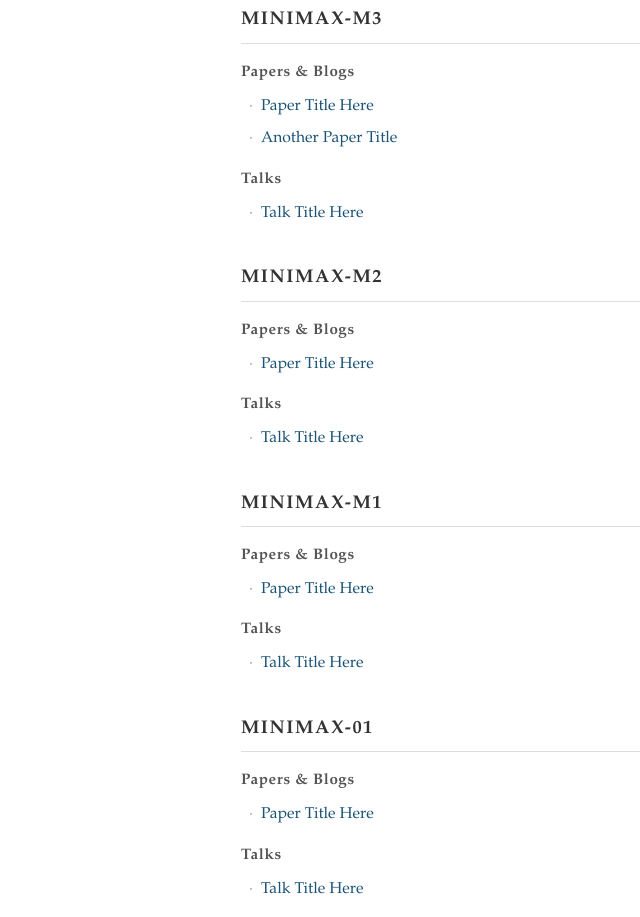
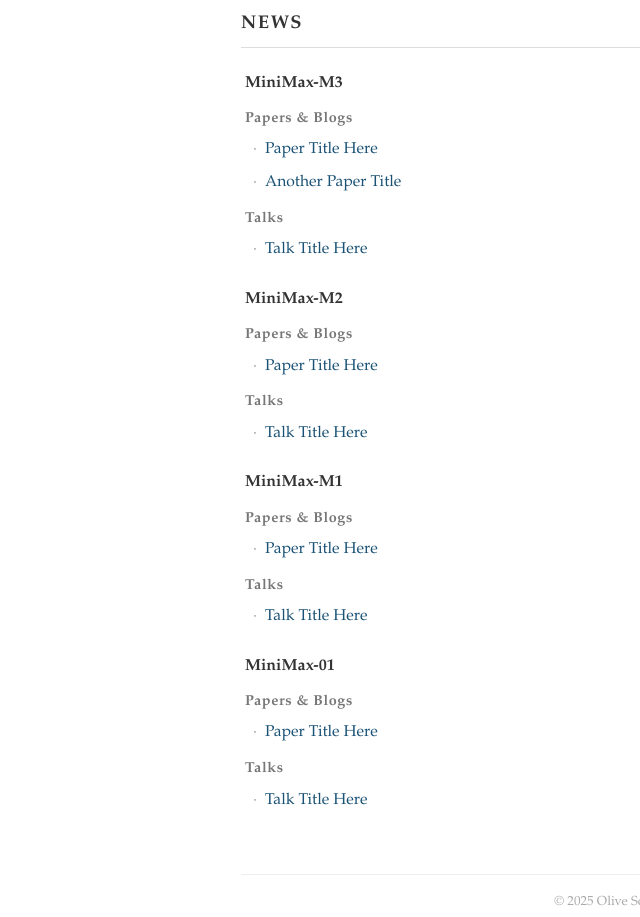
Before and after one commit to olive-jy-song/olive-jy-song.github.io, a plain HTML site: page index.html in a window 1280 px wide. Shown: the part 360-1277 px from the top of the page, without its empty margins (33-673 px from the left). Drawn offline with Linux system fonts and the light colour scheme.

Commit message:
Group all series under News section

```diff
--- a/index.html
+++ b/index.html
@@ -79,23 +79,34 @@
             letter-spacing: 0.08em;
             border-bottom: 1px solid #ddd;
             padding-bottom: 6px;
-            margin-bottom: 16px;
+            margin-bottom: 20px;
         }
 
         h3 {
-            font-size: 0.95rem;
+            font-size: 1rem;
             font-weight: 600;
-            color: #555;
-            margin-top: 14px;
-            margin-bottom: 8px;
+            color: #333;
+            margin-top: 22px;
+            margin-bottom: 10px;
+        }
+
+        h4 {
+            font-size: 0.9rem;
+            font-weight: 600;
+            color: #777;
+            margin-top: 10px;
+            margin-bottom: 6px;
             letter-spacing: 0.04em;
         }
 
         .bio { font-size: 1rem; color: #444; }
 
+        .series { margin-left: 4px; margin-bottom: 20px; }
+
         ul.entry-list {
             list-style: none;
             padding-left: 4px;
+            margin-bottom: 8px;
         }
 
         ul.entry-list li {
@@ -157,60 +168,64 @@
         </section>
 
         <section>
-            <h2>MiniMax-M3</h2>
+            <h2>News</h2>
 
-            <h3>Papers & Blogs</h3>
+            <div class="series">
+                <h3>MiniMax-M3</h3>
+
+                <h4>Papers & Blogs</h4>
                 <ul class="entry-list">
                     <li><a href="#">Paper Title Here</a></li>
                     <li><a href="#">Another Paper Title</a></li>
                 </ul>
 
-            <h3>Talks</h3>
+                <h4>Talks</h4>
                 <ul class="entry-list">
                     <li><a href="#">Talk Title Here</a></li>
                 </ul>
-        </section>
+            </div>
 
-        <section>
-            <h2>MiniMax-M2</h2>
+            <div class="series">
+                <h3>MiniMax-M2</h3>
 
-            <h3>Papers & Blogs</h3>
+                <h4>Papers & Blogs</h4>
                 <ul class="entry-list">
                     <li><a href="#">Paper Title Here</a></li>
                 </ul>
 
-            <h3>Talks</h3>
+                <h4>Talks</h4>
                 <ul class="entry-list">
                     <li><a href="#">Talk Title Here</a></li>
                 </ul>
-        </section>
+            </div>
 
-        <section>
-            <h2>MiniMax-M1</h2>
+            <div class="series">
+                <h3>MiniMax-M1</h3>
 
-            <h3>Papers & Blogs</h3>
+                <h4>Papers & Blogs</h4>
                 <ul class="entry-list">
                     <li><a href="#">Paper Title Here</a></li>
                 </ul>
 
-            <h3>Talks</h3>
+                <h4>Talks</h4>
                 <ul class="entry-list">
                     <li><a href="#">Talk Title Here</a></li>
                 </ul>
-        </section>
+            </div>
 
-        <section>
-            <h2>MiniMax-01</h2>
+            <div class="series">
+                <h3>MiniMax-01</h3>
 
-            <h3>Papers & Blogs</h3>
+                <h4>Papers & Blogs</h4>
                 <ul class="entry-list">
                     <li><a href="#">Paper Title Here</a></li>
                 </ul>
 
-            <h3>Talks</h3>
+                <h4>Talks</h4>
                 <ul class="entry-list">
                     <li><a href="#">Talk Title Here</a></li>
                 </ul>
+            </div>
         </section>
 
         <footer>
```
Lines whose indentation alone changed are shown as unchanged.
